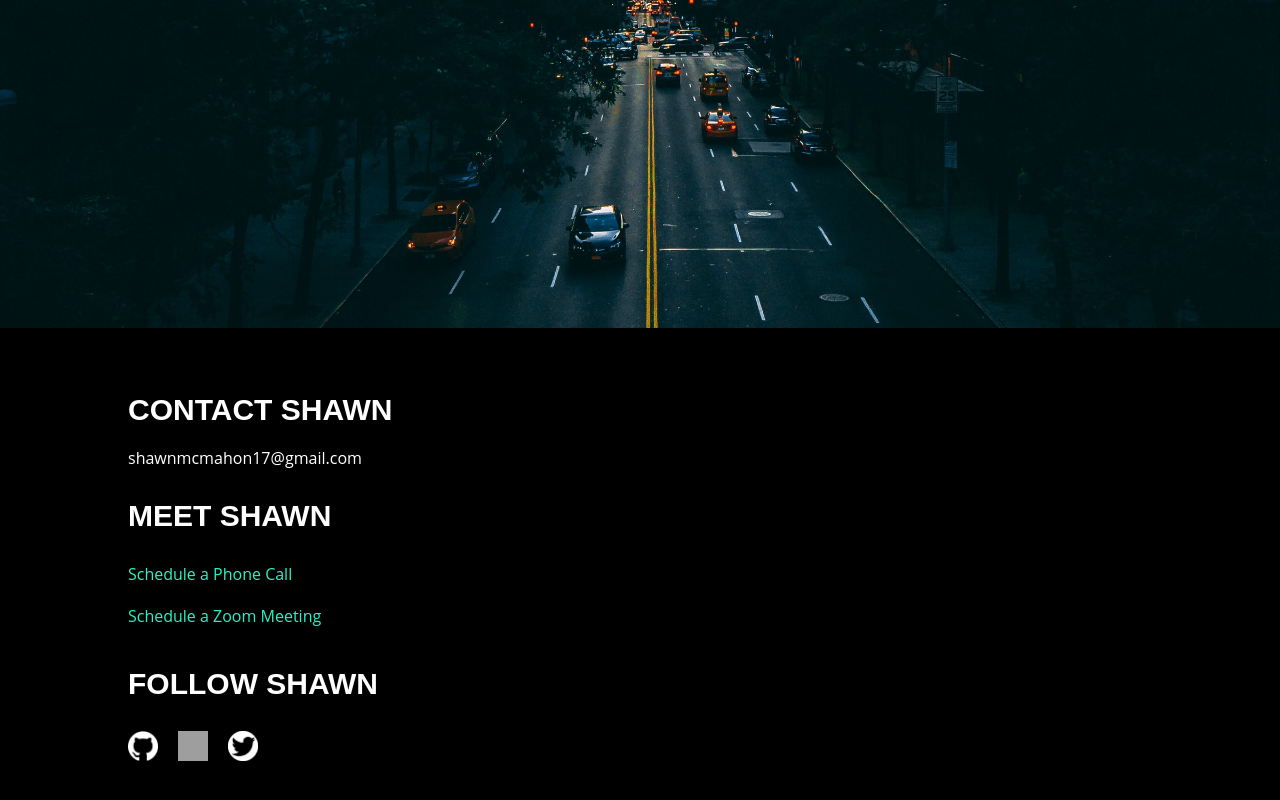
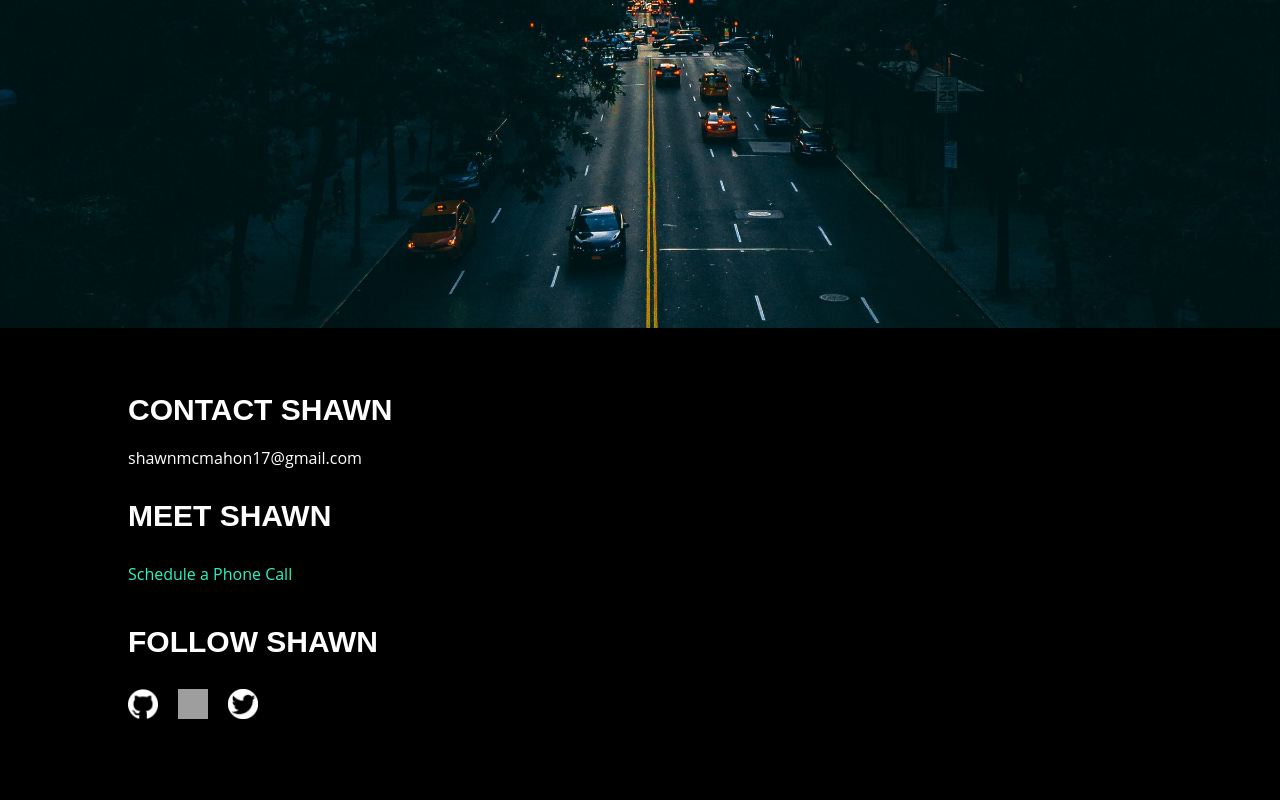
Before and after one commit to shawnmcmahon/portfolio, a React (Create React App) app: page / in a window 1280 px wide. Shown: the part 2383-3183 px from the top of the page. Built offline with nearby package versions, Linux system fonts and the light colour scheme; grey boxes are pictures that could not be loaded.

Commit message:
Remove schedule a zoom meeting link

```diff
--- a/src/Components/Footer/Footer.js
+++ b/src/Components/Footer/Footer.js
@@ -20,9 +20,6 @@ const Footer = () => {
             <a href="https://calendly.com/shawnmcmahon/one-on-one-call" className="meeting-value accent-text-dark">
               Schedule a Phone Call
             </a>
-            <a href="https://calendly.com/shawnmcmahon/30min" className="meeting-value accent-text-dark">
-              Schedule a Zoom Meeting
-            </a>
         </div>
         <div className="contact-label-container">
           FOLLOW SHAWN
```
